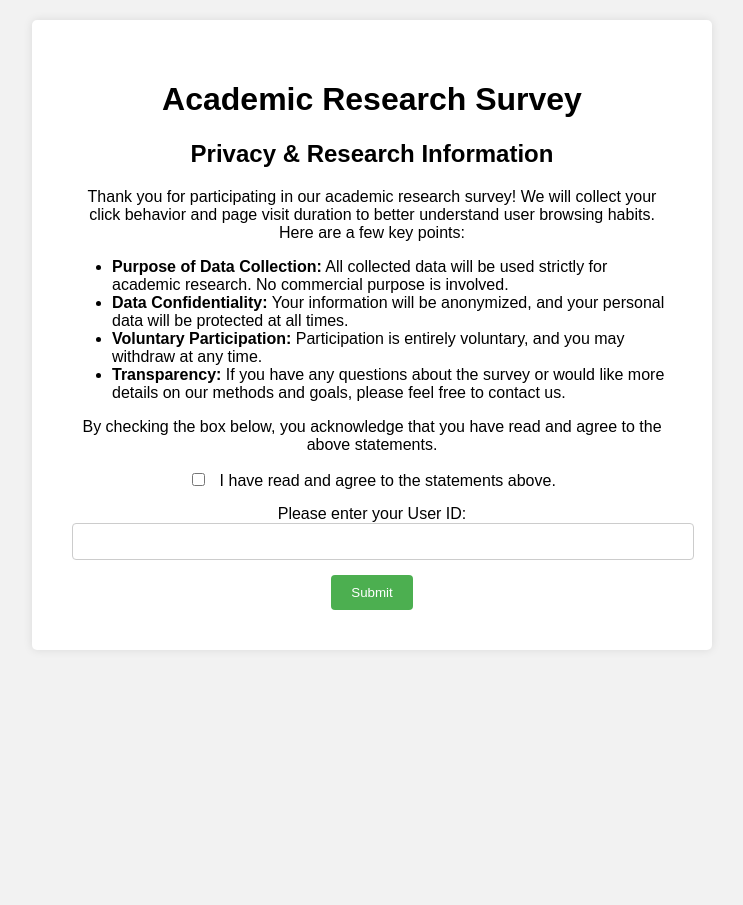
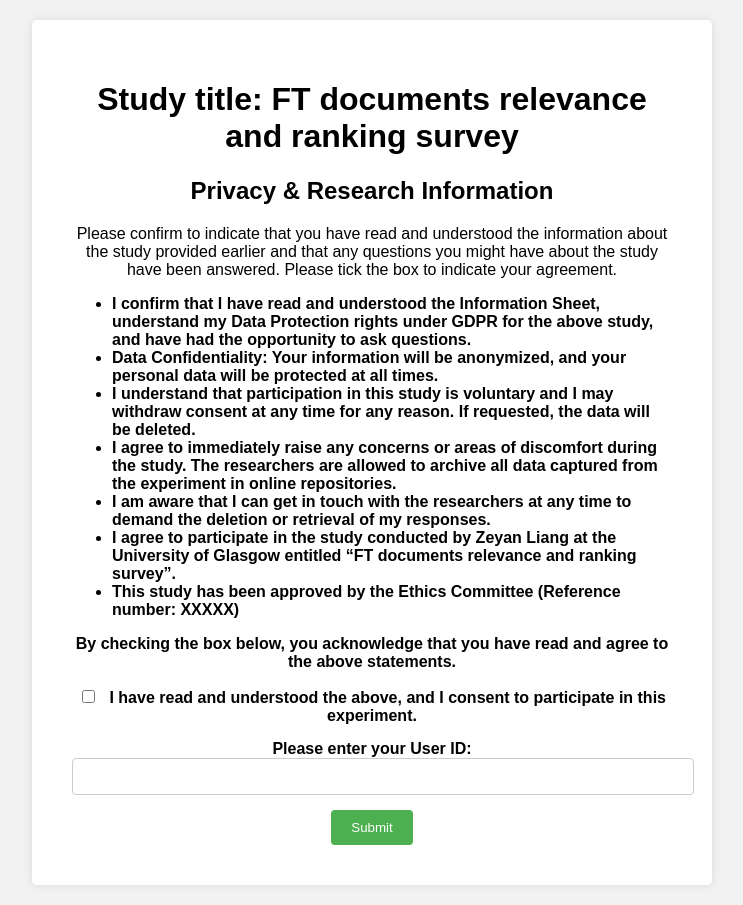
Before and after one commit to LIANGZEYAN/IR_UserCaseStudy.github.io, a Flask app: page / in a window 1280 px wide. Shown: the whole page, without its empty margins (268-1011 px from the left). Before the commit the page ends 650 px from the top, so only its background shows below. Run offline with Flask 2, Linux system fonts and the light colour scheme.

Commit message:
Update index.html

```diff
--- a/templates/index.html
+++ b/templates/index.html
@@ -49,20 +49,24 @@
 </head>
 <body>
   <div class="container">
-    <h1>Academic Research Survey</h1>
+    <h1>Study title: FT documents relevance and ranking survey</h1>
     <h2>Privacy & Research Information</h2>
-    <p>Thank you for participating in our academic research survey! We will collect your click behavior and page visit duration to better understand user browsing habits. Here are a few key points:</p>
+    <p>Please confirm to indicate that you have read and understood the information about the study provided earlier and that any questions you might have about the study have been answered. Please tick the box to indicate your agreement.</p>
     <ul style="text-align: left;">
-      <li><strong>Purpose of Data Collection:</strong> All collected data will be used strictly for academic research. No commercial purpose is involved.</li>
+      <li><strong>I confirm that I have read and understood the Information Sheet, understand my Data Protection rights under GDPR for the above study, and have had the opportunity to ask questions.
+</li>
       <li><strong>Data Confidentiality:</strong> Your information will be anonymized, and your personal data will be protected at all times.</li>
-      <li><strong>Voluntary Participation:</strong> Participation is entirely voluntary, and you may withdraw at any time.</li>
-      <li><strong>Transparency:</strong> If you have any questions about the survey or would like more details on our methods and goals, please feel free to contact us.</li>
+      <li><strong>I understand that participation in this study is voluntary and I may withdraw consent at any time for any reason. If requested, the data will be deleted.</li>
+      <li><strong>I agree to immediately raise any concerns or areas of discomfort during the study. The researchers are allowed to archive all data captured from the experiment in online repositories.</li>
+      <li><strong>I am aware that I can get in touch with the researchers at any time to demand the deletion or retrieval of my responses.</li>
+      <li><strong>I agree to participate in the study conducted by Zeyan Liang at the University of Glasgow entitled “FT documents relevance and ranking survey”.</li>
+      <li><strong>This study has been approved by the Ethics Committee (Reference number: XXXXX)</li>
     </ul>
     <p>By checking the box below, you acknowledge that you have read and agree to the above statements.</p>
 
     <form method="post">
       <div>
-        <input type="checkbox" name="terms" value="accepted" required> I have read and agree to the statements above.
+        <input type="checkbox" name="terms" value="accepted" required> I have read and understood the above, and I consent to participate in this experiment.
       </div>
       <div>
         <label for="user_id">Please enter your User ID:</label>
```
